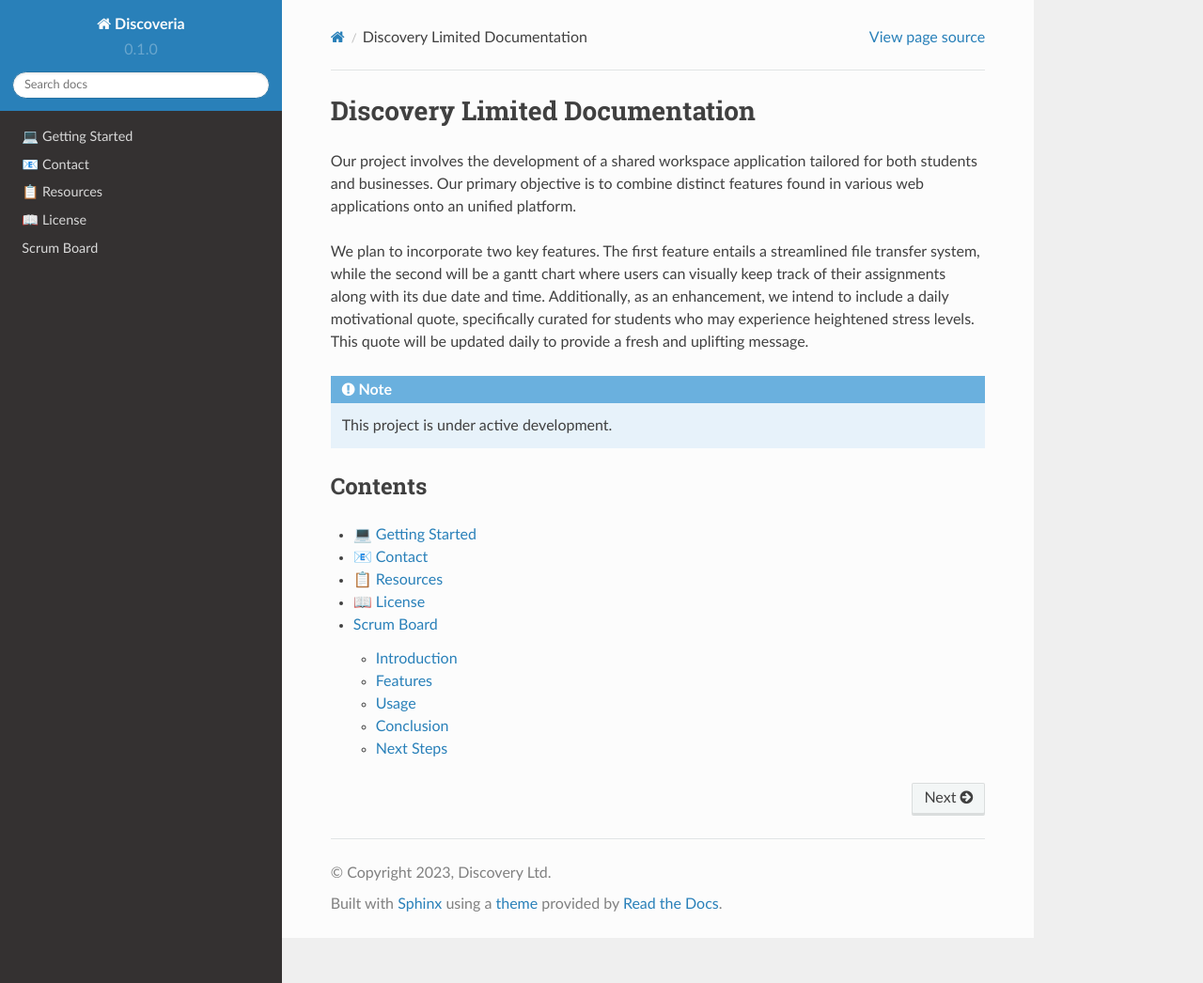
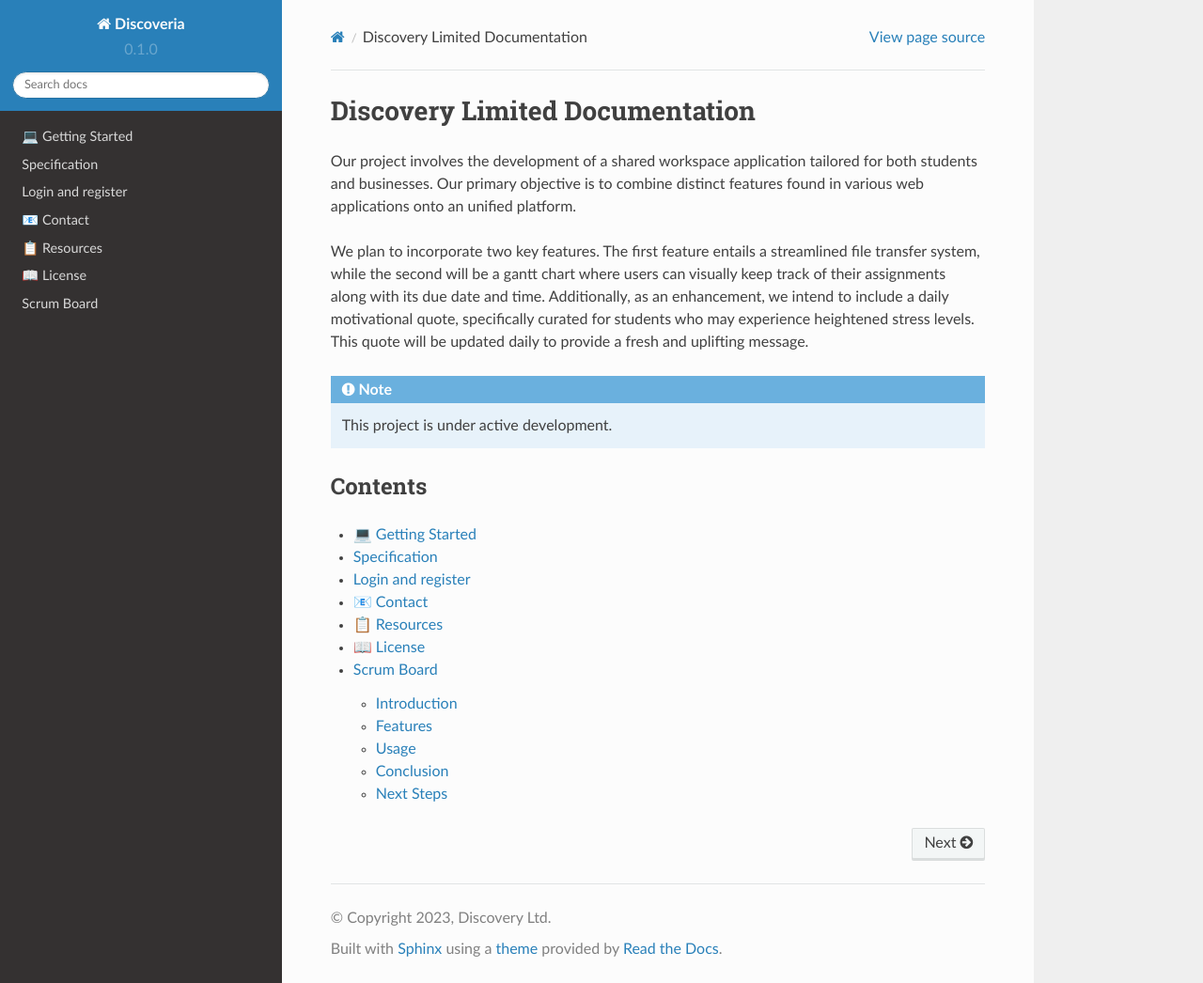
Before and after one commit to Discovery-Limited/documentation, a Sphinx documentation site: the page built from docs/source/index.rst, in a window 1280 px wide and 1046 px high. Shown: the whole window at 94% size. Built offline with Sphinx 7.4.7 and the Read the Docs theme 2.0.0, drawn with Linux system fonts in a browser that asks for light colours.

Commit message:
added new pages to contents

```diff
--- a/docs/source/index.rst
+++ b/docs/source/index.rst
@@ -17,6 +17,8 @@ Contents
 .. toctree::
 
    getstart
+   specification
+   loginAndRegister
    contact
    resources
    license
--- a/docs/source/specification.rst
+++ b/docs/source/specification.rst
@@ -1,2 +1,4 @@
 Specification
 ======
+
+test line
```
